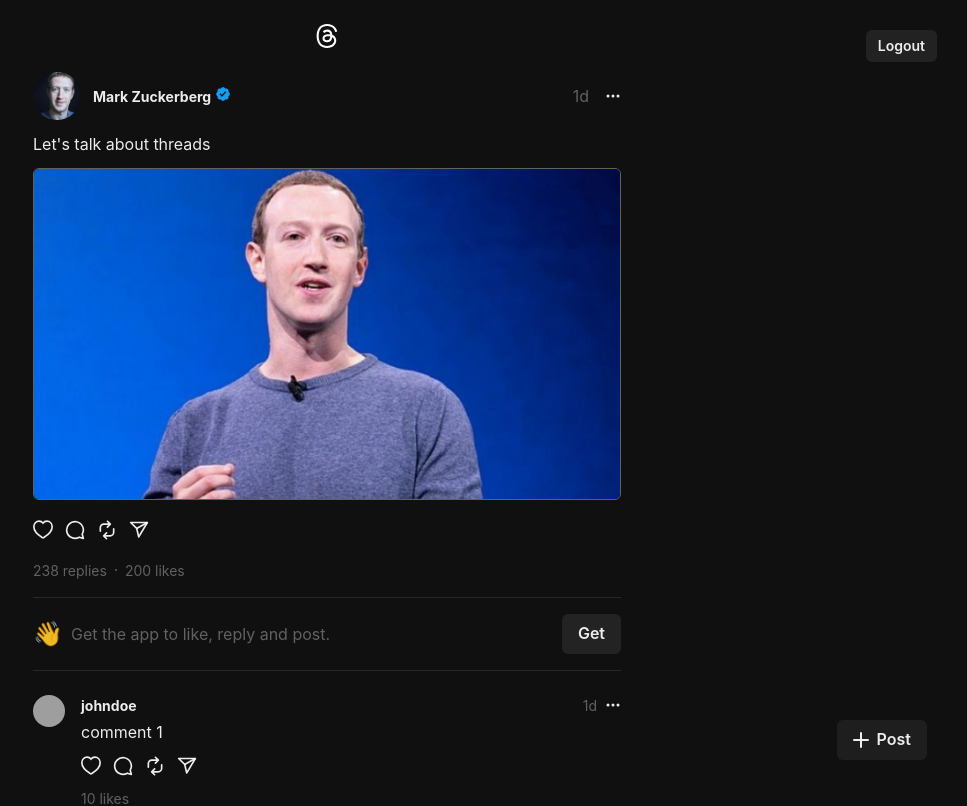
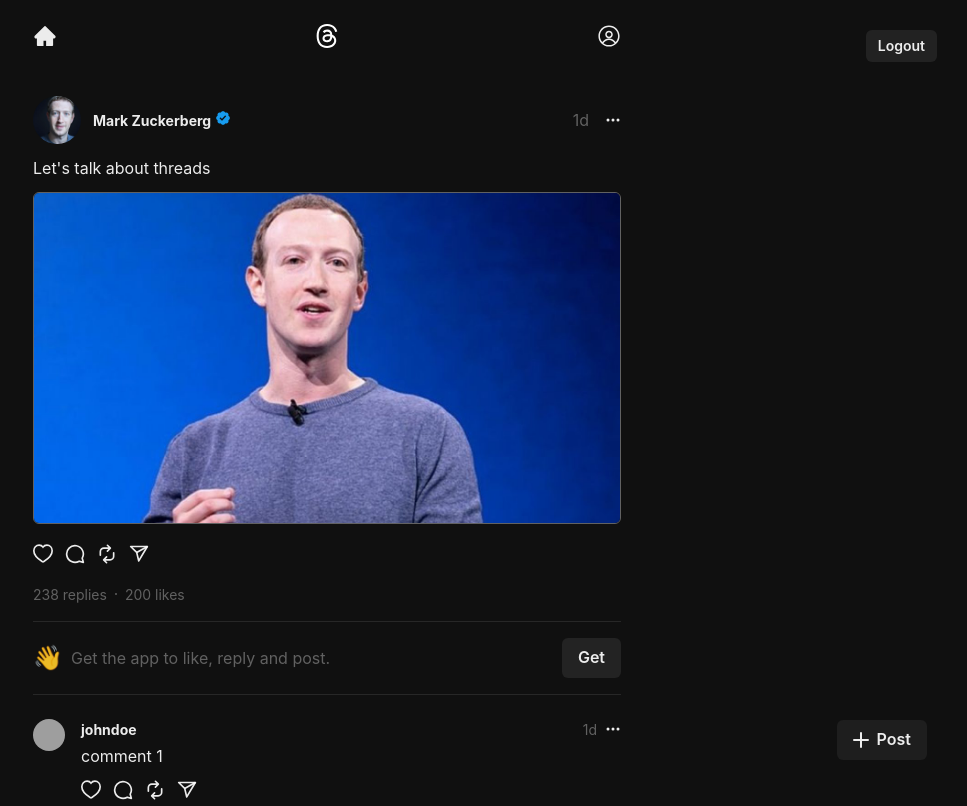
Before and after one commit to nunomh/mern-threads-asaprogrammer, a React (Vite) app in the folder frontend/: page /markzuckerberg/post/1 in a window 1280 px wide. Shown: the top 806 px of the page, without its empty margins (313-1280 px from the left). Built offline with nearby package versions, Linux system fonts and the light colour scheme; sample sign-in values are in the browser's storage; grey boxes are pictures that could not be loaded.

Commit message:
Site: Profile page validations and loading

```diff
--- a/frontend/src/components/CreatePostButton.jsx
+++ b/frontend/src/components/CreatePostButton.jsx
@@ -40,6 +40,8 @@ const CreatePostButton = () => {
 
     const [reaimingCharacters, setReaimingCharacters] = useState(MAX_CHAR);
 
+    const [loading, setLoading] = useState(false);
+
     const handleTextChange = event => {
         const inputText = event.target.value;
 
@@ -54,6 +56,8 @@ const CreatePostButton = () => {
     };
 
     const handleCreatePost = async () => {
+        setLoading(true);
+        try {
             const res = await fetch('/api/posts/create', {
                 method: 'POST',
                 headers: {
@@ -76,6 +80,13 @@ const CreatePostButton = () => {
             showToast('Success', 'Post created successfully', 'success');
 
             onClose();
+            setPostText('');
+            setImgUrl('');
+        } catch (error) {
+            showToast('Error', error, 'error');
+        } finally {
+            setLoading(false);
+        }
     };
 
     return (
@@ -127,10 +138,7 @@ const CreatePostButton = () => {
                     </ModalBody>
 
                     <ModalFooter>
-                        <Button colorScheme="blue" mr={3} onClick={onClose}>
-                            Close
-                        </Button>
-                        <Button colorScheme="blue" mr={3} onClick={handleCreatePost}>
+                        <Button colorScheme="blue" mr={3} onClick={handleCreatePost} isLoading={loading}>
                             Post
                         </Button>
                     </ModalFooter>
--- a/frontend/src/components/Header.jsx
+++ b/frontend/src/components/Header.jsx
@@ -1,9 +1,22 @@
-import { Flex, Image, useColorMode } from '@chakra-ui/react';
+import { Flex, Image, Link, useColorMode } from '@chakra-ui/react';
+import { useRecoilValue } from 'recoil';
+import userAtom from '../atoms/userAtom';
+import { AiFillHome } from 'react-icons/ai';
+import { RxAvatar } from 'react-icons/rx';
+import { Link as RouterLink } from 'react-router-dom';
 
 const Header = () => {
     const { colorMode, toggleColorMode } = useColorMode();
+    const user = useRecoilValue(userAtom);
+
     return (
-        <Flex justifyContent="center" mt={6} mb={6}>
+        <Flex justifyContent="space-between" mt={6} mb={12}>
+            {user && (
+                <Link as={RouterLink} to="/">
+                    <AiFillHome size={24} />
+                </Link>
+            )}
+
             <Image
                 cursor="pointer"
                 alt="logo"
@@ -11,6 +24,12 @@ const Header = () => {
                 src={colorMode === 'dark' ? '/light-logo.svg' : '/dark-logo.svg'}
                 onClick={toggleColorMode}
             />
+
+            {user && (
+                <Link as={RouterLink} to={`/${user.username}`}>
+                    <RxAvatar size={24} />
+                </Link>
+            )}
         </Flex>
     );
 };
--- a/frontend/src/pages/UserPage.jsx
+++ b/frontend/src/pages/UserPage.jsx
@@ -3,11 +3,13 @@ import UserHeader from '../components/UserHeader';
 import UserPost from '../components/UserPost';
 import { useParams } from 'react-router-dom';
 import useShowToastWithCallback from '../hooks/useShowToastWithCallback';
+import { Spinner, Flex } from '@chakra-ui/react';
 
 const UserPage = () => {
     const [user, setUser] = useState(null);
     const { username } = useParams();
     const showToast = useShowToastWithCallback();
+    const [loading, setLoading] = useState(true);
 
     useEffect(() => {
         const fetchUser = async () => {
@@ -21,12 +23,20 @@ const UserPage = () => {
                 setUser(data);
             } catch (error) {
                 showToast('Error', error, 'error');
+            } finally {
+                setLoading(false);
             }
         };
         fetchUser();
     }, [username, showToast]);
 
-    if (!user) return <div>Loading...</div>;
+    if (!user && loading)
+        return (
+            <Flex h={'100vh'} justifyContent={'center'} alignItems={'center'}>
+                <Spinner size={'xl'} />
+            </Flex>
+        );
+    if (!user && !loading) return <h1>User not found</h1>;
 
     return (
         <>
```
Lines whose indentation alone changed are shown as unchanged.
